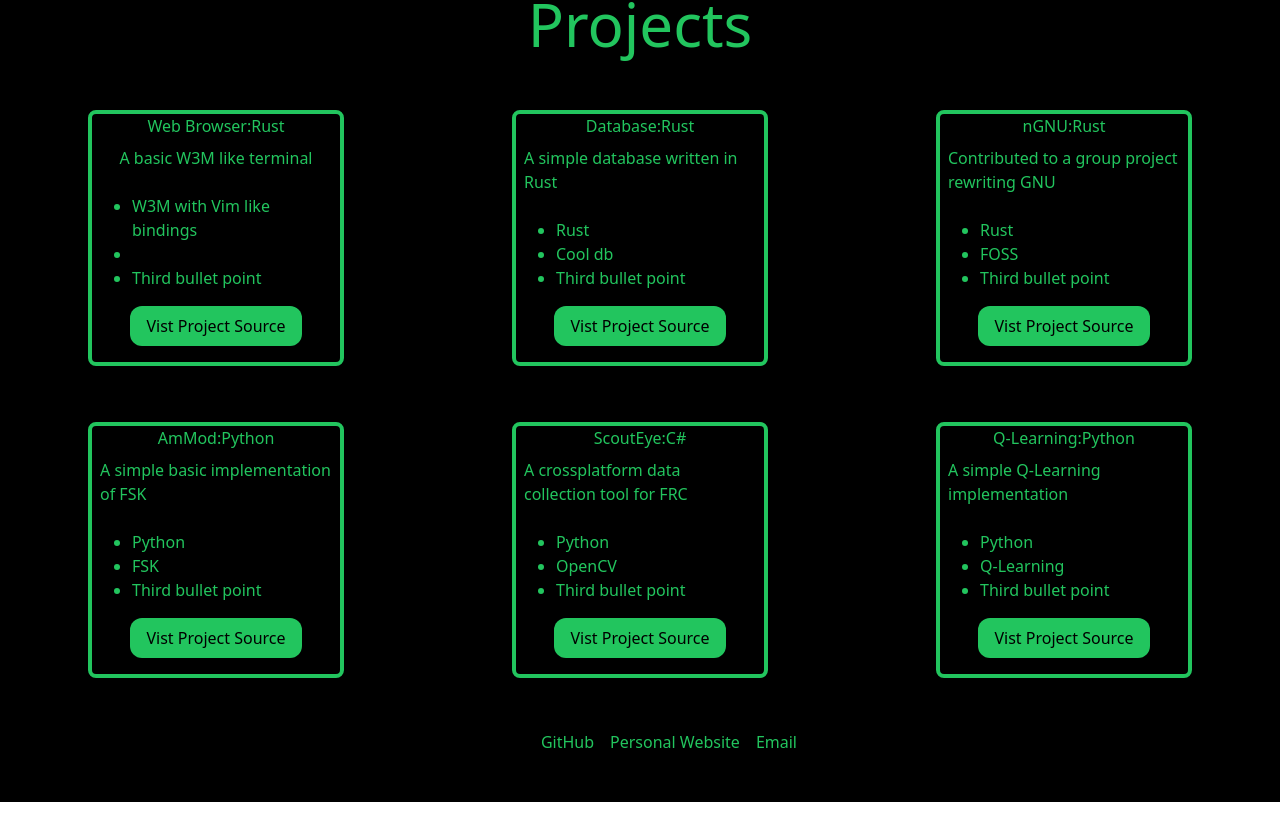
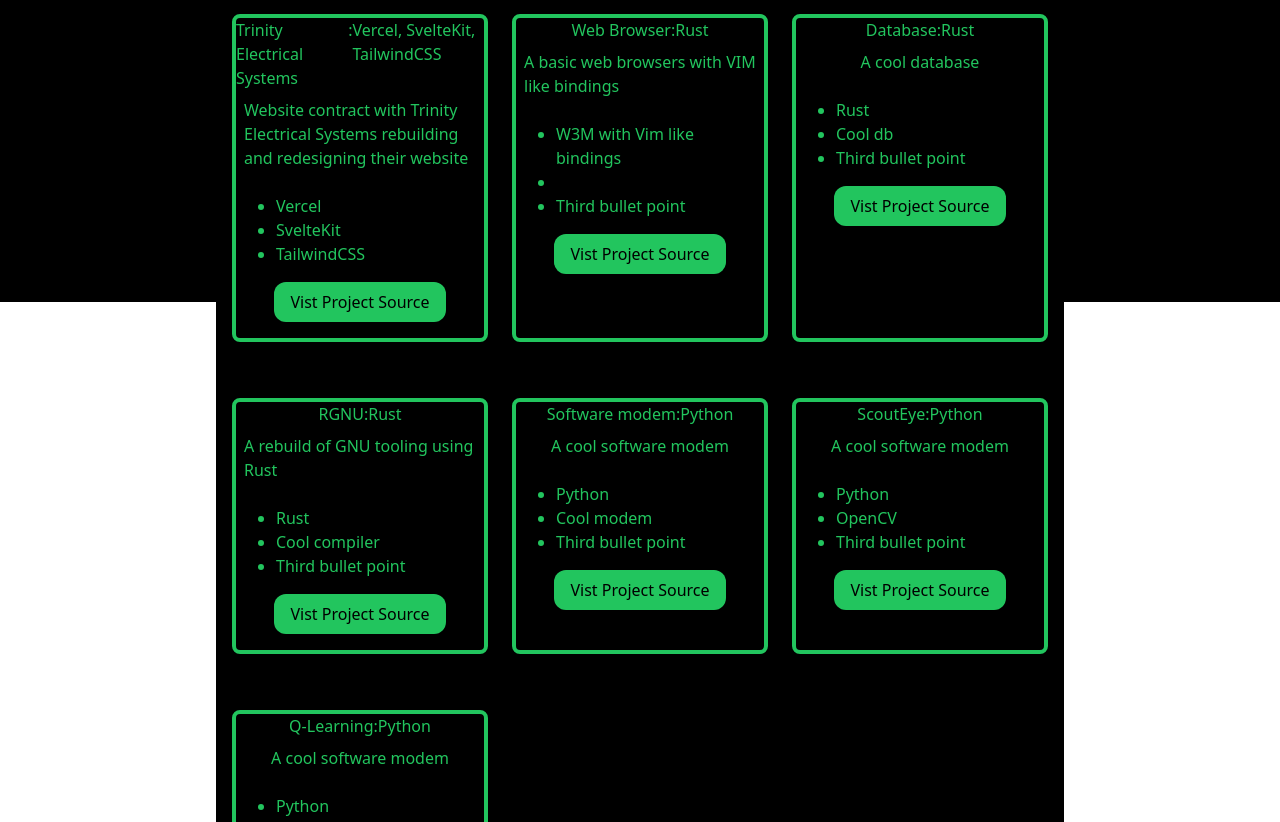
Before and after one commit to KilroyWasHere-cs-j/PersonalWebsite, a SvelteKit app in the folder my-site/: page / in a window 1280 px wide. Shown: the part 498-1320 px from the top of the page. Built offline with nearby package versions, Linux system fonts and the light colour scheme.

Commit message:
Removing unessary stuff

```diff
--- a/my-site/src/components/Spacer.svelte
+++ /dev/null
@@ -1,5 +0,0 @@
-<script lang="ts">
-	export let height = '40px';
-</script>
-
-<div style="height: {height};"></div>
--- a/my-site/src/components/Underline.svelte
+++ /dev/null
@@ -1 +0,0 @@
-<div class="border-black-500 border-b-2 shadow-md shadow-green-500"></div>
--- a/my-site/src/routes/+page.svelte
+++ b/my-site/src/routes/+page.svelte
@@ -1,75 +1,79 @@
 <script lang="ts">
-	import Spacer from '../components/Spacer.svelte';
-	import Item from '../components/Item.svelte';
+	import ProjBox from '../components/Project-box.svelte';
 	import { goto } from '$app/navigation';
 
-	let wbPoints = ['W3M with Vim like bindings', '', 'Third bullet point'];
-	let wbURL = "https://github.com/KilroyWasHere-cs-j/Sugar";
-
-	let dbPoints = ['Rust', 'Cool db', 'Third bullet point'];
-	let dbURL = "https://github.com/KilroyWasHere-cs-j/NoSQLDatabase";
-
-	let nGNUPoints = ['Rust', 'FOSS', 'Third bullet point'];
-	let nGNUURL = "https://github.com/nGNUr/nGNU";
-
-	let amModPoints = ['Python', 'FSK', 'Third bullet point'];
-	let amModURL = "https://github.com/KilroyWasHere-cs-j/AmMod";
-
-	let scoutEyePoints = ['Python', 'OpenCV', 'Third bullet point'];
-	let scoutEyeURL = "https://github.com/KilroyWasHere-cs-j/ScoutEyeEX";
-
-	let qLearningPoints = ['Python', 'Q-Learning', 'Third bullet point'];
-	let qLearningURL = "https://github.com/KilroyWasHere-cs-j/QLearning";
+	let projects = [
+		{
+			title: 'Trinity Electrical Systems',
+			body: 'Website contract with Trinity Electrical Systems rebuilding and redesigning their website',
+			tech: 'Vercel, SvelteKit, TailwindCSS',
+			points: ['Vercel', 'SvelteKit', 'TailwindCSS'],
+			url: 'https://trinityelectricalsystems.com'
+		},
+		{
+			title: 'Web Browser',
+			body: 'A basic web browsers with VIM like bindings',
+			tech: 'Rust',
+			points: ['W3M with Vim like bindings', '', 'Third bullet point'],
+			url: 'https://github.com/KilroyWasHere-cs-j/Sugar'
+		},
+		{
+			title: 'Database',
+			body: 'A cool database',
+			tech: 'Rust',
+			points: ['Rust', 'Cool db', 'Third bullet point'],
+			url: 'https://github.com/KilroyWasHere-cs-j/NoSQLDatabase'
+		},
+		{
+			title: 'RGNU',
+			body: 'A rebuild of GNU tooling using Rust',
+			tech: 'Rust',
+			points: ['Rust', 'Cool compiler', 'Third bullet point'],
+			url: 'https://github.com/nGNUr/nGNU'
+		},
+		{
+			title: 'Software modem',
+			body: 'A cool software modem',
+			tech: 'Python',
+			points: ['Python', 'Cool modem', 'Third bullet point'],
+			url: 'https://github.com/KilroyWasHere-cs-j/AmMod'
+		},
+		{
+			title: 'ScoutEye',
+			body: 'A cool software modem',
+			tech: 'Python',
+			points: ['Python', 'OpenCV', 'Third bullet point'],
+			url: 'https://github.com/KilroyWasHere-cs-j/ScoutEyeEX'
+		},
+		{
+			title: 'Q-Learning',
+			body: 'A cool software modem',
+			tech: 'Python',
+			points: ['Python', 'Q-Learning', 'Third bullet point'],
+			url: 'https://github.com/KilroyWasHere-cs-j/QLearning'
+		}
+	]
 </script>
 
-<div class="min-h-screen w-full bg-black">
-	<Spacer height="20px" />
+<div class="flex flex-col items-center space-y-4 h-screen w-screen bg-black">
 	<h1 class="text-center text-9xl font-bold text-green-600 shadow-md shadow-green-600">
 		~$ Gabriel Tower <span class="blinking-cursor"></span>
 	</h1>
-
-	<Spacer height="40px" />
 	<h1 class="text-center text-6xl text-green-500">Whoiam</h1>
 
 	<p class="m-4 text-center text-sm sm:text-base md:text-lg lg:text-xl text-green-500 max-w-3xl mx-auto px-4">
 		By day I study Computer Information Systems at Wentworth Institute of Technology; by night I sleep. I'm too deep into the Rust hole now to turn back now, and I will eventually go full circle and program in C. I'm a FOSS and security diehard and believe that we have a right to own and understand the software we use. I will write any software for pretty much any purpose.
 
 		I use Arch btw...
-	  </p>
-
-	<Spacer height="20px" />
+	</p>
 
 	<h1 class="m-6 flex justify-center text-center text-6xl text-green-500">Projects</h1>
 
-	<div class="grid grid-cols-1 sm:grid-cols-2 lg:grid-cols-3 gap-6 p-4">
-		<Item title="Web Browser" body="A basic W3M like terminal" tech="Rust" points={wbPoints} url={wbURL} />
-		<Item title="Database" body="A simple database written in Rust" tech="Rust" points={dbPoints} url={dbURL} />
-		<Item title="nGNU" body="Contributed to a group project rewriting GNU" tech="Rust" points={nGNUPoints} url={nGNUURL} />
-		<Item title="AmMod" body="A simple basic implementation of FSK" tech="Python" points={amModPoints} url={amModURL} />
-		<Item title="ScoutEye" body="A crossplatform data collection tool for FRC" tech="C#" points={scoutEyePoints} url={scoutEyeURL} />
-		<Item title="Q-Learning" body="A simple Q-Learning implementation" tech="Python" points={qLearningPoints} url={qLearningURL} />
+	<div class="grid grid-cols-1 sm:grid-cols-2 lg:grid-cols-3 gap-6 p-4 bg-black">
+		{#each projects as project}
+			<ProjBox title={project.title} body={project.body} tech={project.tech} points={project.points} url={project.url} />
+		{/each}
 	</div>
-
-	<Spacer height="20px" />
-
-	<div class="flex justify-center">
-		<h1 class="">Contact</h1>
-		<a href="https://github.com/KilroyWasHere-cs-j" class="text-green-500 hover:text-green-500">GitHub</a>
-		<div class="w-4"></div>
-		<a href="#" class="text-green-500 hover:text-green-500">Personal Website</a>
-		<div class="w-4"></div>
-		<a href="mailto:gmtower1@proton.me" class="text-green-500">Email</a>
-	</div>
-
-	<button on:click={() => goto('/crypt')} class="bg-black-500 text-black-100 px-6 py-3 rounded hover:bg-black-700">
-		Crypt
-	</button>
-	<button on:click={() => goto('/about')} class="bg-black-500 text-black-100 px-6 py-3 rounded hover:bg-black-700">
-		About
-	</button>
-	<button on:click={() => goto('/JH')} class="bg-black-500 text-black-100 px-6 py-3 rounded hover:bg-black-700">
-		Home
-	</button>
 </div>
 
 <style>
--- a/my-site/src/routes/about/+page.svelte
+++ b/my-site/src/routes/about/+page.svelte
@@ -1,6 +1,4 @@
 <script lang="ts">
-    import antlar_room from '../../images/antlar_room.jpg';
-    import antlar_room_blood_money from '../../images/antlar_room_blood_money.jpg';
     import badtree from '../../images/badtree.jpg';
     import Frenchie from '../../images/Frenchie.jpg';
     import kite_man from '../../images/kite_man.jpg';
@@ -13,8 +11,6 @@
     import monke from '../../images/monke.jpg';
 </script>
 
-<img src={antlar_room} alt="Antlar Room" />
-<img src={antlar_room_blood_money} alt="Antlar Room Blood Money" />
 <img src={badtree} alt="Badtree" />
 <img src={Frenchie} alt="Frenchie" />
 <img src={kite_man} alt="Kite_man" />
```
Also changed, not shown: my-site/src/components/Project-box.svelte (renamed from my-site/src/components/Item.svelte), my-site/src/images/antlar_room.jpg (deleted), my-site/src/images/antlar_room_blood_money.jpg (deleted).
